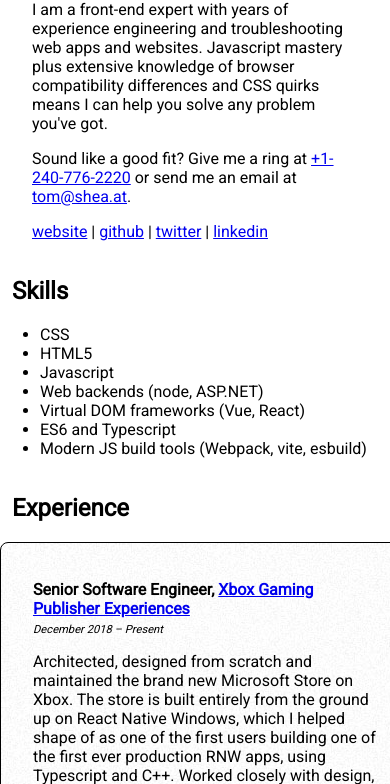
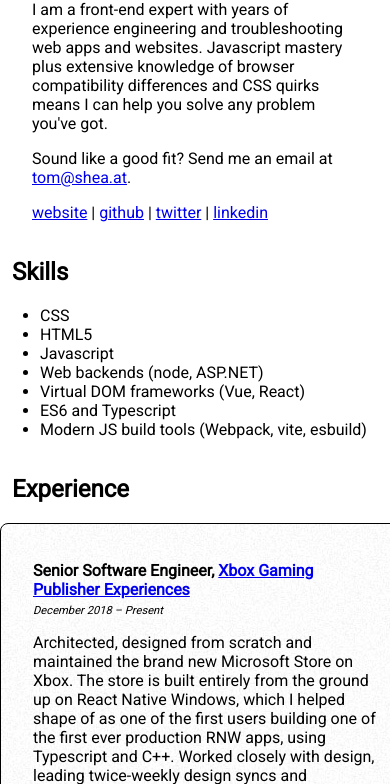
Before and after one commit to Thristhart/website, a website: page src/resume.html in a window 390 px wide. Shown: the part 60-844 px from the top of the page. Drawn offline with Linux system fonts and the light colour scheme.

Commit message:
remove phone number
still possible to find it if you try hard enough, but this should deter casual annoyances

```diff
--- a/src/resume.html
+++ b/src/resume.html
@@ -15,8 +15,7 @@
           quirks means I can help you solve any problem you've got.
         </p>
         <p>
-          Sound like a good fit? Give me a ring at
-          <a href="tel:+1-240-776-2220">+1-240-776-2220</a> or send me an email
+          Sound like a good fit? Send me an email
           at <a href="mailto:tom@shea.at">tom@shea.at</a>.
         </p>
         <p>
```
Also changed, not shown: src/contact.html (+0 -1 lines), src/index.html (+1 -1 lines).
